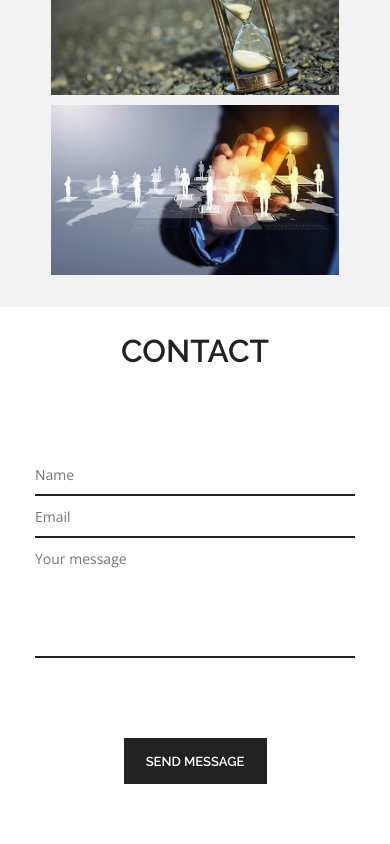
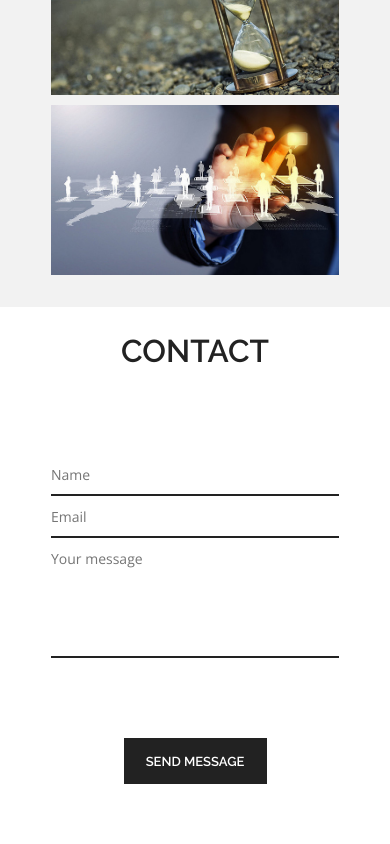
Before and after one commit to Freiii21/portfolio-react, a React (Create React App) app: page / in a window 390 px wide. Shown: the part 1895-2739 px from the top of the page. Built offline with nearby package versions, Linux system fonts and the light colour scheme.

Commit message:
#42 design improvements_39

```diff
--- a/src/e4-contact/Contact.module.scss
+++ b/src/e4-contact/Contact.module.scss
@@ -105,11 +105,11 @@
         .inputFields {
           flex-direction: column;
           & input {
-            width: 320px;
+            width: 288px;
           }
         }
         & textarea {
-          width: 320px;
+          width: 288px;
         }
       }
     }
```
